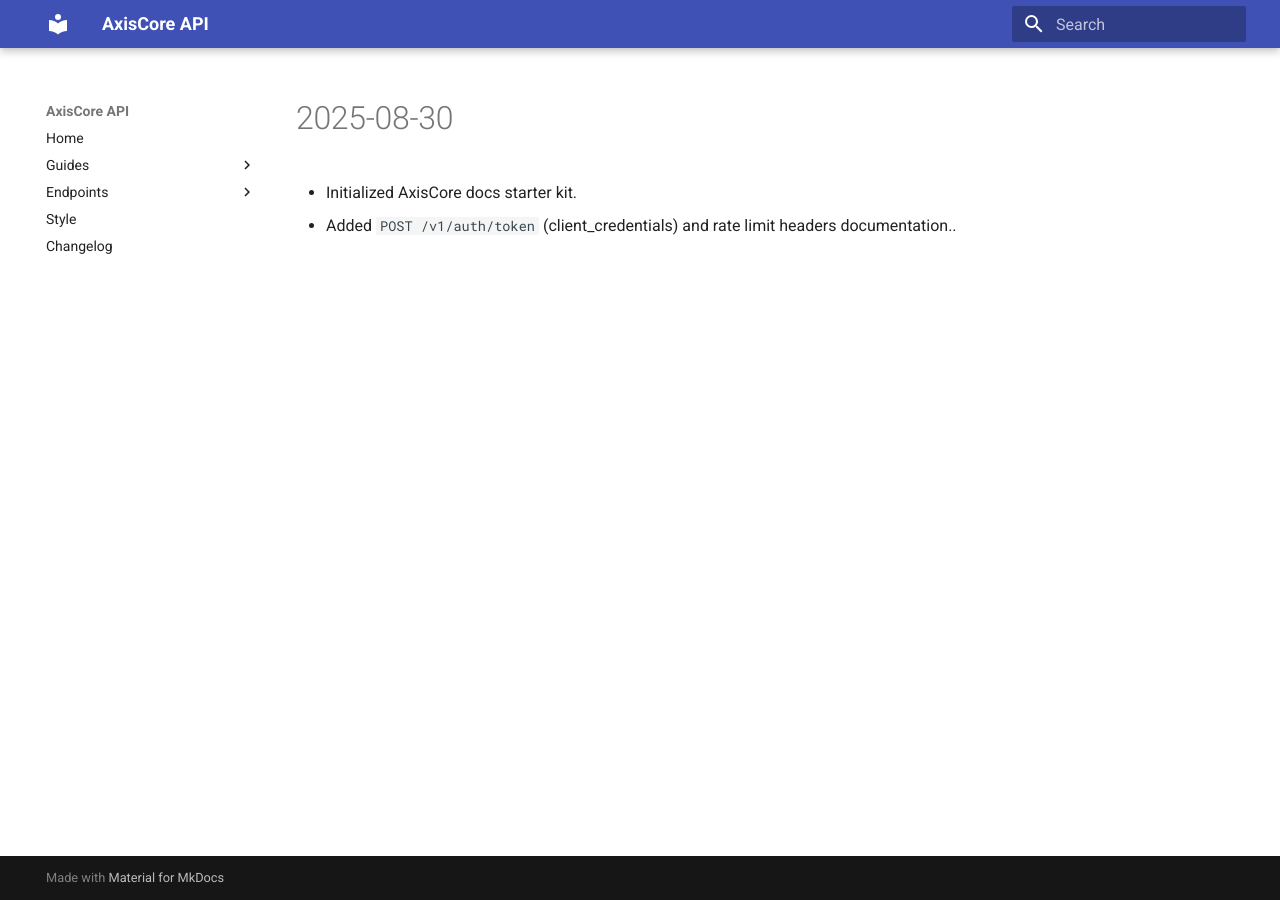
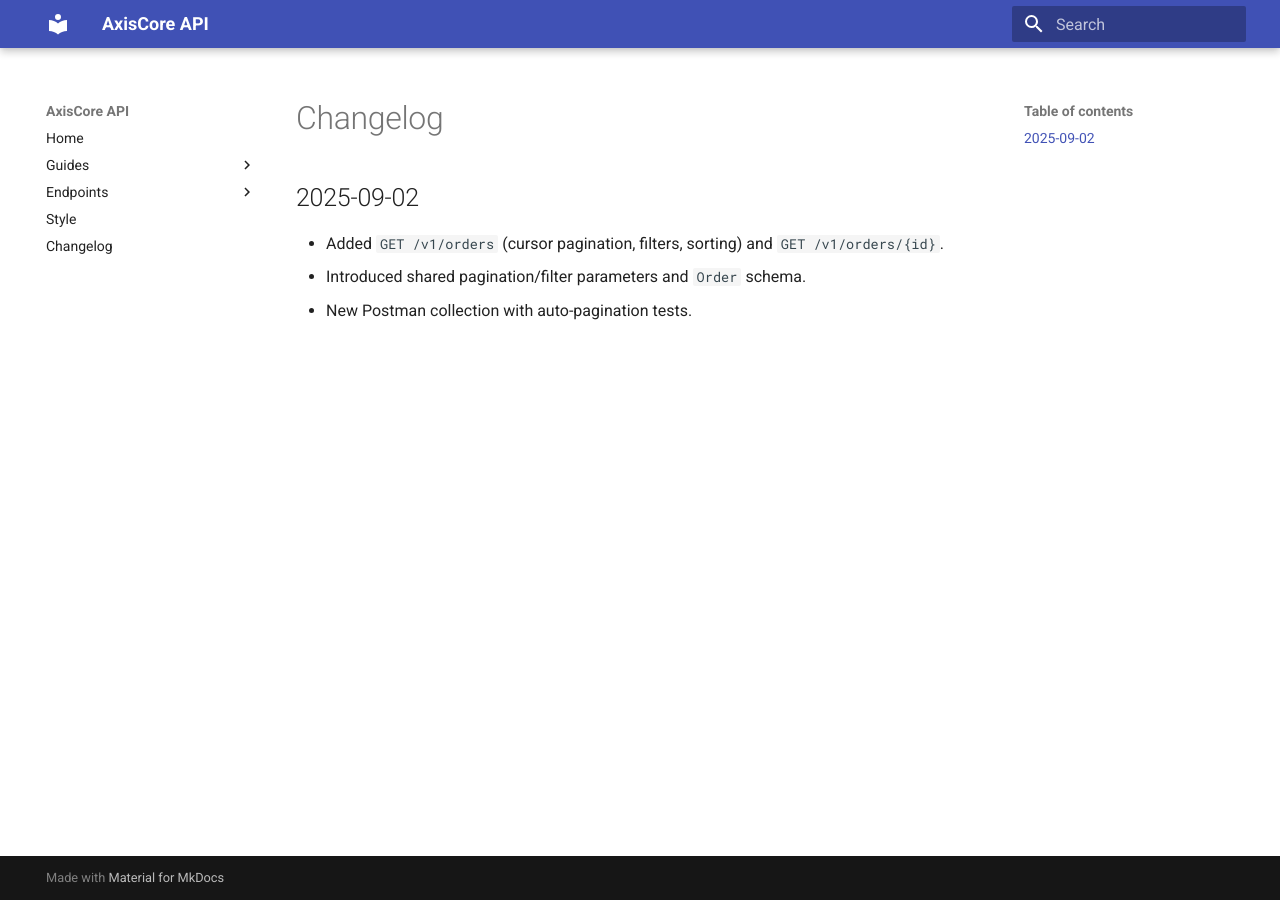
Before and after one commit to jwmarshall69/axiscore-docs, an MkDocs documentation site: the page built from docs/changelog.md, in a window 1280 px wide. Built offline with MkDocs 1.6.1 and Material for MkDocs 9.7.7, drawn with Linux system fonts in a browser that asks for light colours.

Commit message:
Add files via upload

```diff
--- a/docs/changelog.md
+++ b/docs/changelog.md
@@ -1,4 +1,5 @@
-# 2025-08-30
 
-- Initialized AxisCore docs starter kit.
-- Added `POST /v1/auth/token` (client_credentials) and rate limit headers documentation..
+## 2025-09-02
+- Added `GET /v1/orders` (cursor pagination, filters, sorting) and `GET /v1/orders/{id}`.
+- Introduced shared pagination/filter parameters and `Order` schema.
+- New Postman collection with auto-pagination tests.
```
